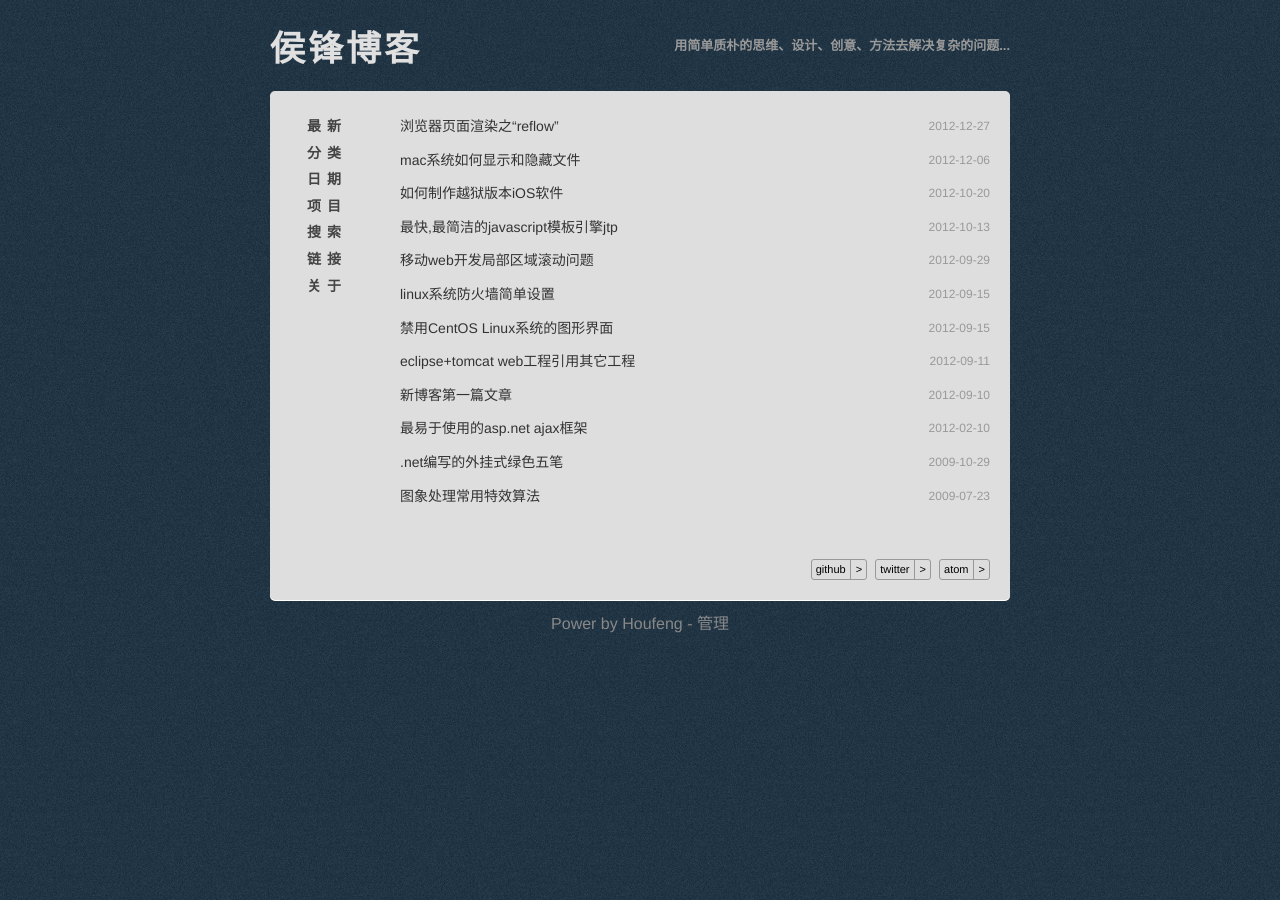
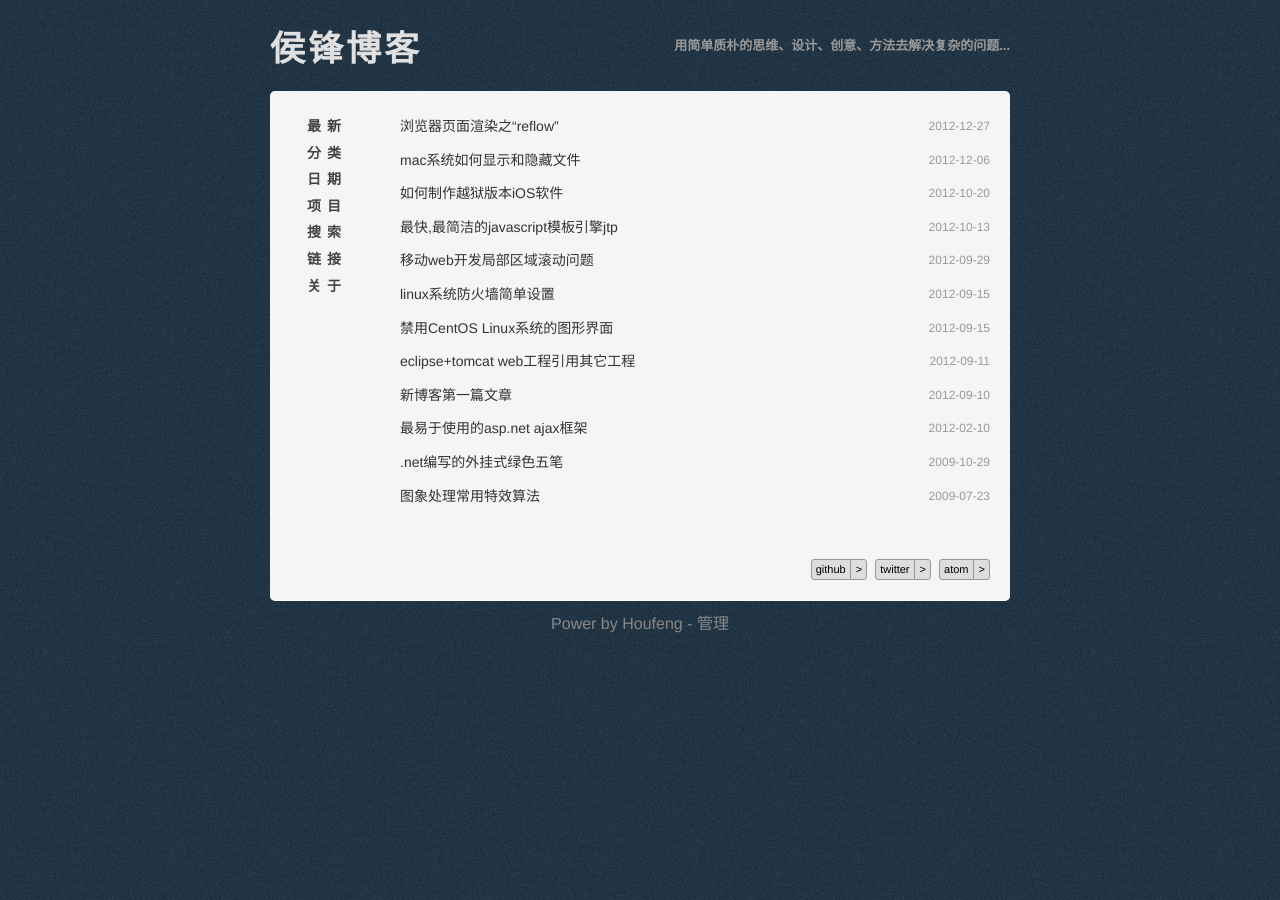
Before and after one commit to Houfeng/houfeng.github.com, a Jekyll site: the page built from index.html, in a window 1280 px wide. Built offline with Jekyll 4.4.1, drawn with Linux system fonts in a browser that asks for light colours; Markdown is read by kramdown in place of the engine named in the settings; comment, search, counter and statistics services are not loaded.

Commit message:
Updated styles/style.css

```diff
--- a/styles/style.css
+++ b/styles/style.css
@@ -73,7 +73,7 @@ div#wrapper {
 	-webkit-box-shadow:0 1px 0 #FFFFFF;
 	box-shadow:0 1px 0 #FFFFFF;
 	background-color: #f3f3f3;
-	background-color: rgba(222,222,222,80);
+	background-color: rgba(245,245,245,80);
 	/*background:#fff url(../images/bg-5.png);*/
 	color:#111;
 	font-size:14px;
```
